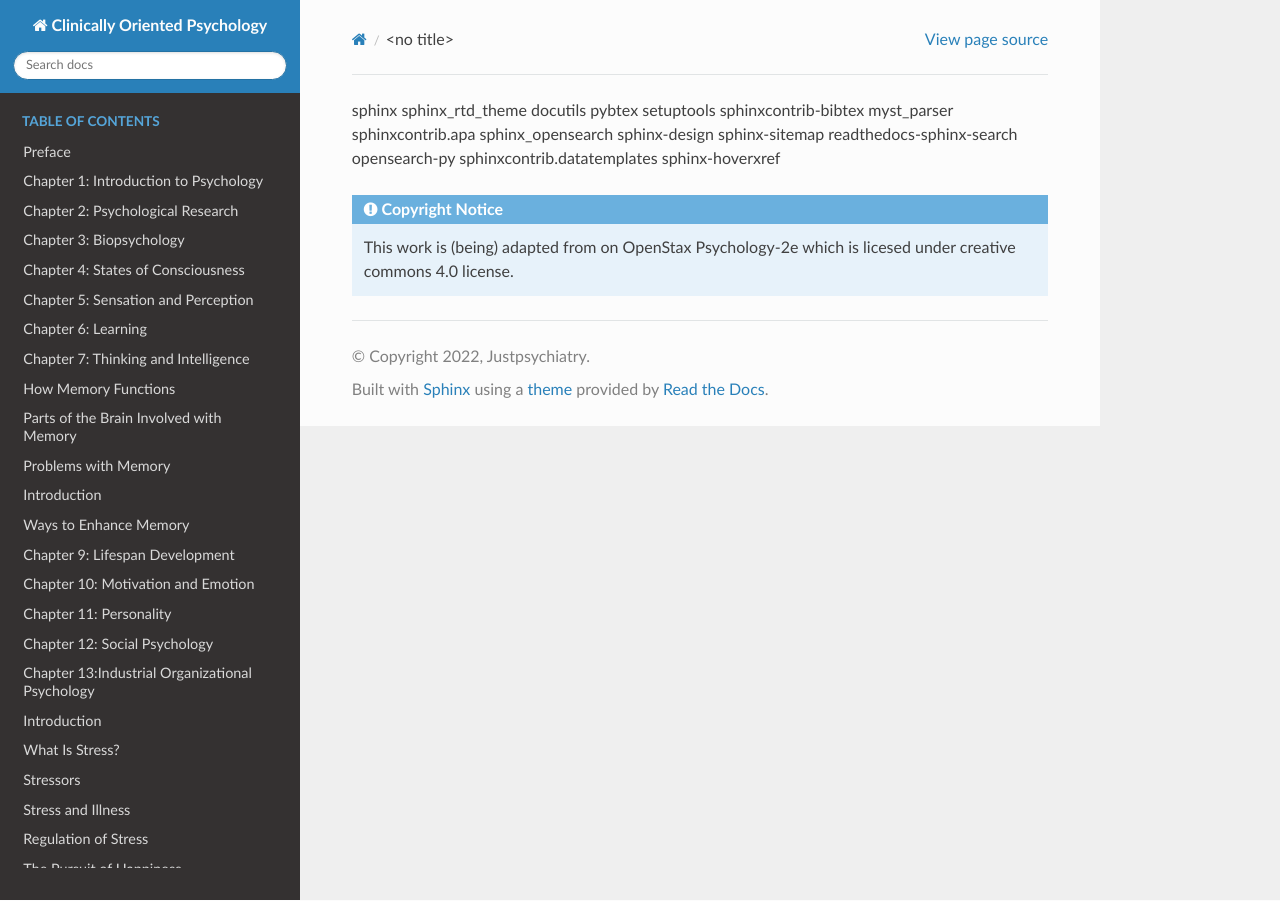
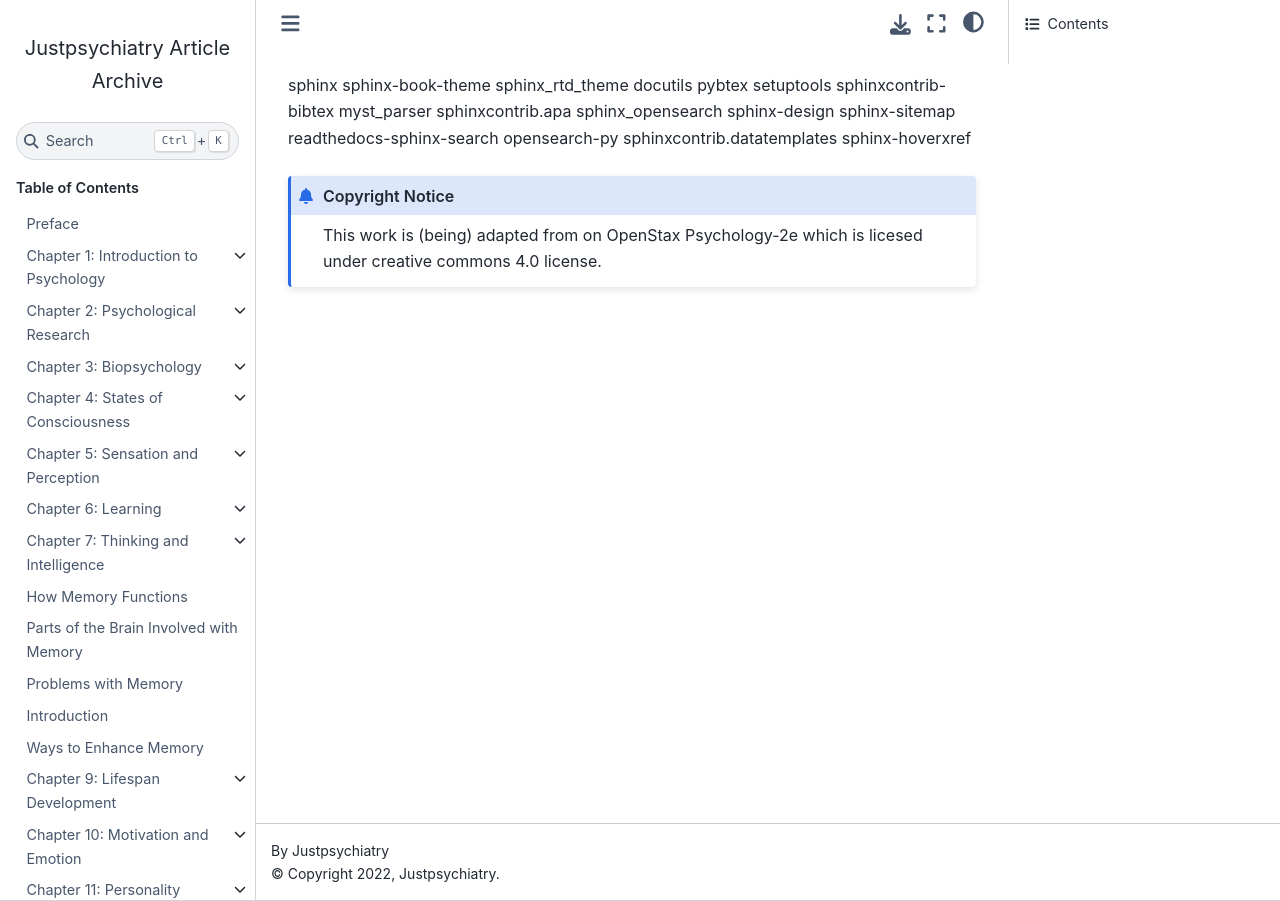
Before and after one commit to justpsychiatry/Clinically-Oriented-Psychology, a Sphinx documentation site: the page built from docs/source/requirements.txt, in a window 1280 px wide. Built offline with Sphinx 7.4.7 and the Sphinx Book theme 1.1.4, drawn with Linux system fonts in a browser that asks for light colours; pages that are not in the unit, such as notebooks, are missing from menus.

Commit message:
booktheme

```diff
--- a/docs/source/conf.py
+++ b/docs/source/conf.py
@@ -48,7 +48,7 @@ exclude_patterns = []
 
 # -- Options for HTML output
 
-html_theme = 'sphinx_rtd_theme'
+html_theme = 'sphinx_book_theme'
 html_static_path = ['_static']
 html_title = "Justpsychiatry Article Archive"
 html_baseurl ='https://justpsychiatry.co.uk/'
--- a/docs/source/requirements.txt
+++ b/docs/source/requirements.txt
@@ -1,4 +1,5 @@
 sphinx
+sphinx-book-theme
 sphinx_rtd_theme
 docutils
 pybtex
```
